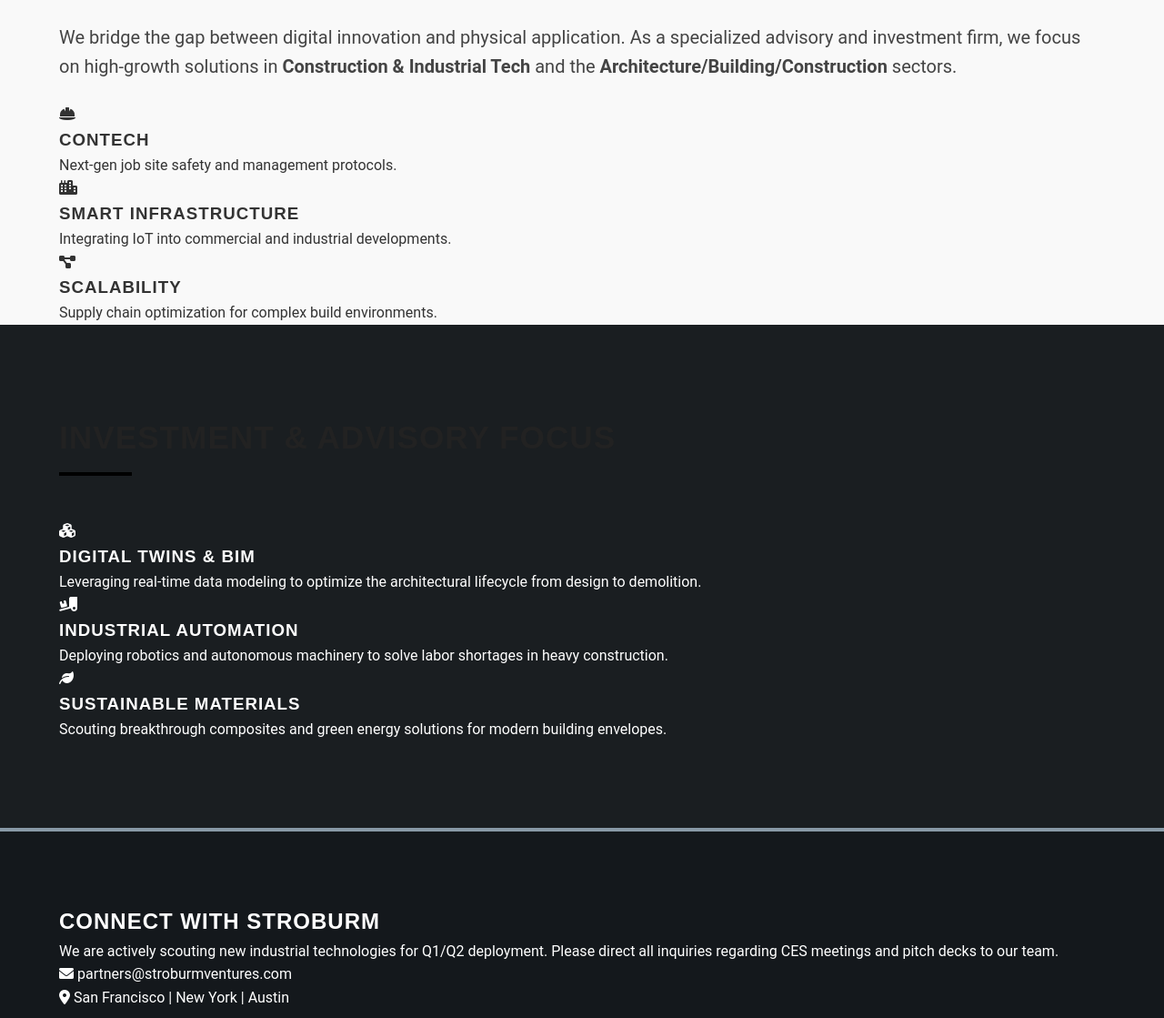
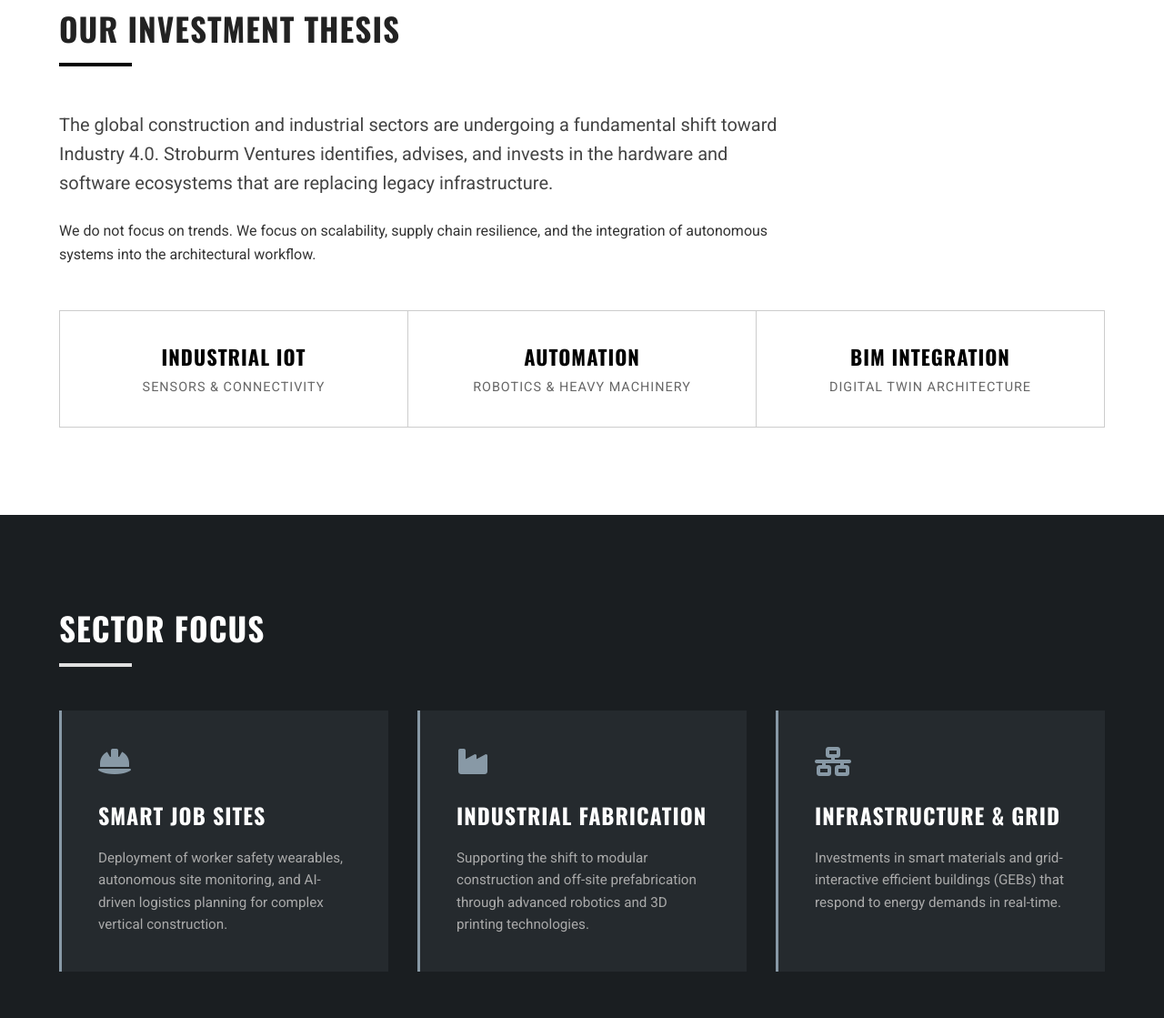
Before and after one commit to TechSakima/stroburm-ventures, a plain HTML site: page index.html in a window 1280 px wide. Shown: the part 773-1892 px from the top of the page at 91% size. Drawn offline with nearby package versions, Linux system fonts and the light colour scheme.

Commit message:
Final site launch for CES vetting

```diff
--- a/index.html
+++ b/index.html
@@ -3,107 +3,121 @@
 <head>
     <meta charset="UTF-8">
     <meta name="viewport" content="width=device-width, initial-scale=1.0">
-    <title>Stroburm Ventures | Industrial & Construction Tech</title>
+    <title>Stroburm Ventures | Industrial Tech & Construction</title>
     <link rel="stylesheet" href="style.css">
     <!-- FontAwesome for Icons -->
-    <link rel="stylesheet" href="https://cdnjs.cloudflare.com/ajax/libs/font-awesome/6.0.0/css/all.min.css">
-    <!-- Google Fonts -->
-    <link href="https://fonts.googleapis.com/css2?family=Inter:wght@300;400;600;800&display=swap" rel="stylesheet">
+    <link rel="stylesheet" href="https://cdnjs.cloudflare.com/ajax/libs/font-awesome/6.4.0/css/all.min.css">
+    <!-- Google Fonts: Oswald (Headings) and Roboto (Body) for Industrial look -->
+    <link href="https://fonts.googleapis.com/css2?family=Oswald:wght@400;500;700&family=Roboto:wght@300;400;500&display=swap" rel="stylesheet">
 </head>
 <body>
 
     <!-- Navigation -->
     <nav>
         <div class="container nav-container">
-            <a href="#" class="logo">STROBURM<span>VENTURES</span></a>
+            <a href="#" class="logo">STROBURM <span>VENTURES</span></a>
             <ul class="nav-links">
-                <li><a href="#about">About</a></li>
-                <li><a href="#focus">Sectors</a></li>
-                <li><a href="#portfolio">Strategy</a></li>
-                <li><a href="#contact" class="btn-nav">Contact Us</a></li>
+                <li><a href="#thesis">Thesis</a></li>
+                <li><a href="#sectors">Sectors</a></li>
+                <li><a href="#approach">Strategy</a></li>
+                <li><a href="#contact" class="btn-nav">Inquiries</a></li>
             </ul>
         </div>
     </nav>
 
     <!-- Hero Section -->
     <header class="hero">
+        <div class="overlay"></div>
         <div class="container hero-content">
-            <h1>Redefining the Built World</h1>
-            <p>Stroburm Ventures accelerates the adoption of Industry 4.0 technologies across Construction, Architecture, and Heavy Infrastructure.</p>
-            <a href="#contact" class="btn-primary">Strategic Partnerships</a>
+            <span class="tagline">CONSTRUCTION & INDUSTRIAL TECHNOLOGY</span>
+            <h1>Digitizing the Built Environment</h1>
+            <p>Stroburm Ventures acts as the strategic interface between capital markets and the next generation of industrial infrastructure.</p>
         </div>
     </header>
 
-    <!-- About Section -->
-    <section id="about" class="section-light">
+    <!-- Thesis Section -->
+    <section id="thesis" class="section-white">
         <div class="container">
             <div class="section-header">
-                <h2>Our Mission</h2>
+                <h2>Our Investment Thesis</h2>
                 <div class="line"></div>
             </div>
-            <p class="lead-text">We bridge the gap between digital innovation and physical application. As a specialized advisory and investment firm, we focus on high-growth solutions in <strong>Construction & Industrial Tech</strong> and the <strong>Architecture/Building/Construction</strong> sectors.</p>
-            <div class="stats-grid">
-                <div class="stat-box">
-                    <i class="fas fa-hard-hat"></i>
-                    <h3>ConTech</h3>
-                    <p>Next-gen job site safety and management protocols.</p>
+            <div class="thesis-content">
+                <p class="lead-text">The global construction and industrial sectors are undergoing a fundamental shift toward Industry 4.0. Stroburm Ventures identifies, advises, and invests in the hardware and software ecosystems that are replacing legacy infrastructure.</p>
+                <p>We do not focus on trends. We focus on scalability, supply chain resilience, and the integration of autonomous systems into the architectural workflow.</p>
+            </div>
+
+            <div class="metrics-grid">
+                <div class="metric-box">
+                    <h4>Industrial IoT</h4>
+                    <p>Sensors & Connectivity</p>
                 </div>
-                <div class="stat-box">
-                    <i class="fas fa-city"></i>
-                    <h3>Smart Infrastructure</h3>
-                    <p>Integrating IoT into commercial and industrial developments.</p>
+                <div class="metric-box">
+                    <h4>Automation</h4>
+                    <p>Robotics & Heavy Machinery</p>
                 </div>
-                <div class="stat-box">
-                    <i class="fas fa-project-diagram"></i>
-                    <h3>Scalability</h3>
-                    <p>Supply chain optimization for complex build environments.</p>
+                <div class="metric-box">
+                    <h4>BIM Integration</h4>
+                    <p>Digital Twin Architecture</p>
                 </div>
             </div>
         </div>
     </section>
 
-    <!-- Focus Areas -->
-    <section id="focus" class="section-dark">
+    <!-- Sectors Section -->
+    <section id="sectors" class="section-dark">
         <div class="container">
             <div class="section-header">
-                <h2>Investment & Advisory Focus</h2>
-                <div class="line"></div>
+                <h2 style="color: #fff;">Sector Focus</h2>
+                <div class="line" style="background: #e0e0e0;"></div>
             </div>
-            <div class="cards-grid">
-                <div class="card">
-                    <i class="fas fa-cubes"></i>
-                    <h3>Digital Twins & BIM</h3>
-                    <p>Leveraging real-time data modeling to optimize the architectural lifecycle from design to demolition.</p>
+            <div class="grid-3">
+                <!-- Card 1 -->
+                <div class="sector-card">
+                    <div class="icon-wrap">
+                        <i class="fas fa-hard-hat"></i>
+                    </div>
+                    <h3>Smart Job Sites</h3>
+                    <p>Deployment of worker safety wearables, autonomous site monitoring, and AI-driven logistics planning for complex vertical construction.</p>
                 </div>
-                <div class="card">
-                    <i class="fas fa-truck-loading"></i>
-                    <h3>Industrial Automation</h3>
-                    <p>Deploying robotics and autonomous machinery to solve labor shortages in heavy construction.</p>
+                <!-- Card 2 -->
+                <div class="sector-card">
+                    <div class="icon-wrap">
+                        <i class="fas fa-industry"></i>
+                    </div>
+                    <h3>Industrial Fabrication</h3>
+                    <p>Supporting the shift to modular construction and off-site prefabrication through advanced robotics and 3D printing technologies.</p>
                 </div>
-                <div class="card">
-                    <i class="fas fa-leaf"></i>
-                    <h3>Sustainable Materials</h3>
-                    <p>Scouting breakthrough composites and green energy solutions for modern building envelopes.</p>
+                <!-- Card 3 -->
+                <div class="sector-card">
+                    <div class="icon-wrap">
+                        <i class="fas fa-network-wired"></i>
+                    </div>
+                    <h3>Infrastructure & Grid</h3>
+                    <p>Investments in smart materials and grid-interactive efficient buildings (GEBs) that respond to energy demands in real-time.</p>
                 </div>
             </div>
         </div>
     </section>
 
-    <!-- Call to Action / Contact -->
-    <section id="contact" class="section-blue">
-        <div class="container contact-container">
-            <h2>Connect With Stroburm</h2>
-            <p>We are actively scouting new industrial technologies for Q1/Q2 deployment. Please direct all inquiries regarding CES meetings and pitch decks to our team.</p>
-
-            <div class="contact-details">
-                <div class="contact-item">
-                    <i class="fas fa-envelope"></i>
-                    <!-- Replace with your forwarding email -->
-                    <a href="mailto:partners@stroburmventures.com">partners@stroburmventures.com</a>
+    <!-- Approach / Strategy -->
+    <section id="approach" class="section-grey">
+        <div class="container">
+            <div class="content-split">
+                <div class="text-side">
+                    <h2>Strategic Deployment</h2>
+                    <p>Stroburm operates quietly and effectively. We partner with founders who understand that the built world requires patience, regulatory navigation, and deep technical integration.</p>
+                    <ul class="check-list">
+                        <li><i class="fas fa-check-square"></i> Series A & B Capital Allocation</li>
+                        <li><i class="fas fa-check-square"></i> Enterprise Pilot Programs</li>
+                        <li><i class="fas fa-check-square"></i> Hardware Manufacturing Advisory</li>
+                    </ul>
                 </div>
-                <div class="contact-item">
-                    <i class="fas fa-map-marker-alt"></i>
-                    <span>San Francisco | New York | Austin</span>
+                <div class="stat-side">
+                    <div class="highlight-box">
+                        <h3>Global Outlook</h3>
+                        <p>With a focus on North American and European markets, we bridge the gap between Silicon Valley innovation and industrial application.</p>
+                    </div>
                 </div>
             </div>
         </div>
@@ -111,9 +125,15 @@
 
     <!-- Footer -->
     <footer>
-        <div class="container">
-            <p>&copy; 2024 Stroburm Ventures. All Rights Reserved.</p>
-            <p class="legal">Stroburm Ventures specializes in the Construction & Industrial Tech sectors.</p>
+        <div class="container footer-content">
+            <div class="footer-left">
+                <h4>STROBURM VENTURES</h4>
+                <p>Construction & Industrial Technology Investment</p>
+            </div>
+            <div class="footer-right">
+                <p>&copy; 2024-2025 Stroburm Ventures LLC.</p>
+                <p style="font-size: 0.7rem; color: #666; margin-top: 5px;">All Rights Reserved. This site is for informational purposes only.</p>
+            </div>
         </div>
     </footer>
 
```
